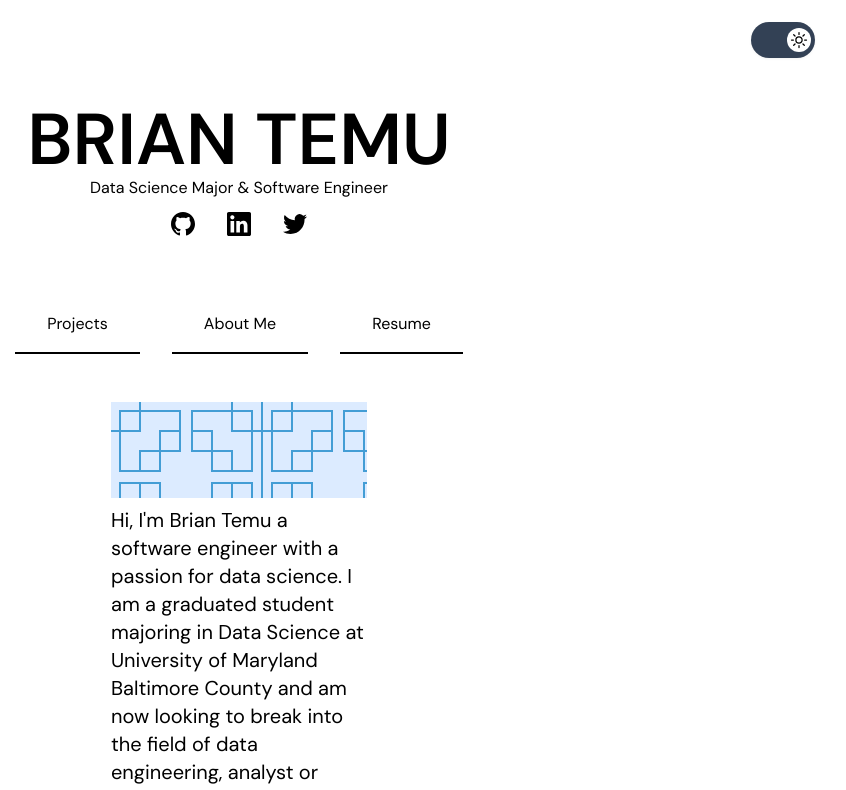
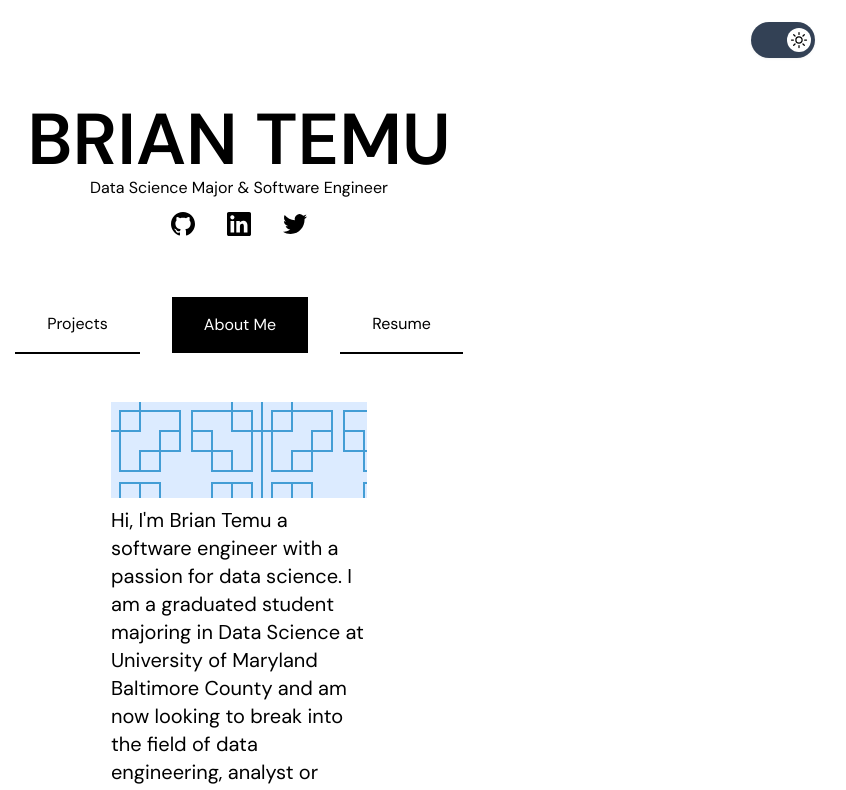
Before and after one commit to iam-dante/portifolio, a Next.js app: page /aboutMe in a window 1280 px wide. Shown: the top 790 px of the page, without its empty margins (401-1247 px from the left). Built offline with nearby package versions, Linux system fonts and the light colour scheme.

Commit message:
FIX: about me

```diff
--- a/pages/aboutMe.tsx
+++ b/pages/aboutMe.tsx
@@ -125,10 +125,10 @@ const Aboutme = (): JSX.Element => {
                   </Link>
                 </li>
                 <li>
-                  <Link href="/aboutme">
+                  <Link href="/aboutMe">
                     <div
                       className={
-                        pathname == "/aboutme"
+                        pathname == "/aboutMe"
                           ? "bg-black text-white px-4 md:px-8 py-4 dark:text-black dark:bg-white"
                           : " border-b-2 border-black text-black px-4  md:px-8 py-4 dark:text-white dark:border-white"
                       }
--- a/pages/index.tsx
+++ b/pages/index.tsx
@@ -2,19 +2,14 @@ import Head from "next/head";
 import React from "react";
 import { useState } from "react";
 import { Switch } from "@headlessui/react";
-import { Tab } from "@headlessui/react";
-import { Fragment } from "react";
 import Link from "next/link";
 import { useRouter } from "next/router";
 import { usePathname } from "next/navigation";
 
 import { GithubICon, LinkedInIcon, TwitterIcon } from "../internal/icons";
-import next from "next";
 
 const Home = (): JSX.Element => {
   const [enabled, setEnabled] = useState(true);
-
-  var url = useRouter()
   const pathname = usePathname()
 
   function ThemeSwitch() {
@@ -83,7 +78,7 @@ const Home = (): JSX.Element => {
           ></meta>
         </Head>
 
-        <div className="h-screen  ">
+        <div className="h-screen">
           <div className="h-[10%] flex items-center dark:bg-black   px-4 md:px-16 justify-end drop-shadow-sm">
             <ThemeSwitch />
           </div>
@@ -127,10 +122,10 @@ const Home = (): JSX.Element => {
                   </Link>
                 </li>
                 <li>
-                <Link href="/aboutme">
+                <Link href="/aboutMe">
                   <div
                         className={
-                          pathname == "/aboutme"
+                          pathname == "/aboutMe"
                             ? "bg-black text-white px-4 md:px-8 py-4 dark:text-black dark:bg-white"
                             : " border-b-2 border-black text-black px-4  md:px-8 py-4 dark:text-white dark:border-white"
                         }
--- a/pages/resume.tsx
+++ b/pages/resume.tsx
@@ -125,10 +125,10 @@ const Resume = (): JSX.Element => {
                   </Link>
                 </li>
                 <li>
-                  <Link href="/aboutme">
+                  <Link href="/aboutMe">
                     <div
                       className={
-                        pathname == "/aboutme"
+                        pathname == "/aboutMe"
                           ? "bg-black text-white px-4 md:px-8 py-4 dark:text-black dark:bg-white"
                           : " border-b-2 border-black text-black px-4  md:px-8 py-4 dark:text-white dark:border-white"
                       }
```
